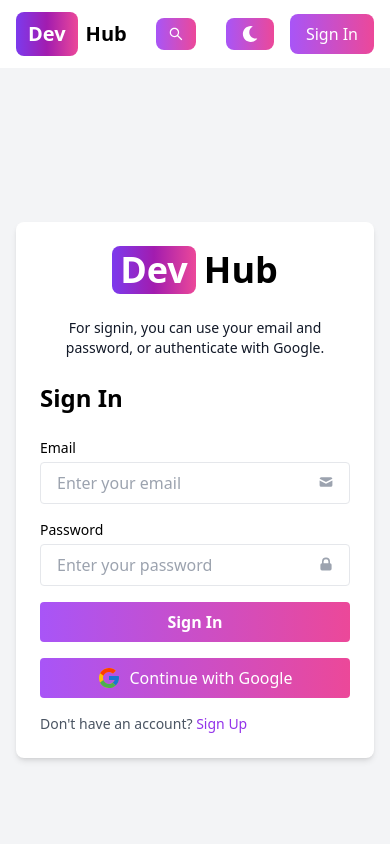
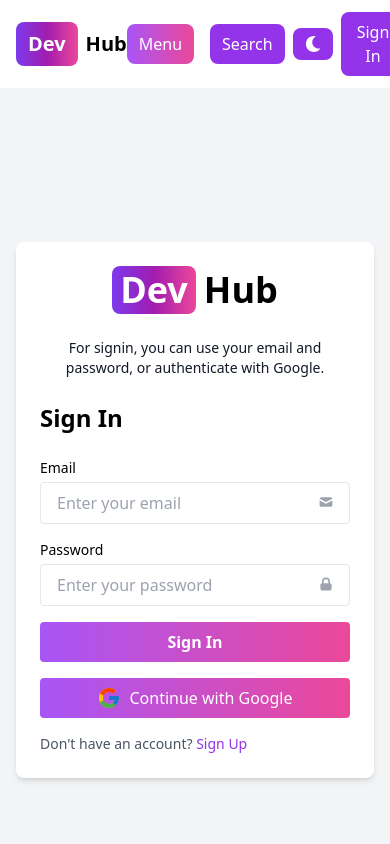
Before and after one commit to Harikrish58/Blog-App_Frontend, a React (Vite) app: page / in a window 390 px wide. Shown: the top 844 px of the page. Built offline with nearby package versions, Linux system fonts and the light colour scheme; no server answers.

Commit message:
Update Header component for mobile responsiveness with Hamburger menu

```diff
--- a/src/Components/Header.jsx
+++ b/src/Components/Header.jsx
@@ -1,88 +1,94 @@
-import React, { useState, useEffect } from "react"; // Importing React and useState for managing component state
+import React, { useState, useEffect } from "react"; // Importing React and useState for handling component state
 import { FaMoon, FaSun } from "react-icons/fa"; // Importing components for dark/light mode toggle
 import { AiOutlineSearch } from "react-icons/ai"; // Importing component for search button
-import { useSelector, useDispatch } from "react-redux"; // Importing hooks to interact with Redux
-import { Link, useNavigate, useLocation } from "react-router-dom"; // Importing hooks for routing
-import { signOutSuccess } from "../Redux/Slice/userSlice"; // Importing action for signing out
-import { toggleTheme } from "../Redux/Slice/themeSlice"; // Importing action to toggle light/dark theme
+import { useSelector, useDispatch } from "react-redux"; // Importing Redux hooks
+import { Link, useNavigate, useLocation } from "react-router-dom"; // Importing React Router hooks
+import { signOutSuccess } from "../Redux/Slice/userSlice"; // Importing Redux action to handle sign-out
+import { toggleTheme } from "../Redux/Slice/themeSlice"; // Importing the toggleTheme action for dark/light mode
 
 const Header = () => {
-  const path = useLocation().pathname; // Getting current route path
-  const dispatch = useDispatch(); // Dispatching Redux actions
-  const navigate = useNavigate(); // Navigation using React Router
+  const path = useLocation().pathname; // Getting the current URL path for active link highlighting
+  const dispatch = useDispatch(); // Getting the dispatch function from Redux
+  const navigate = useNavigate(); // For navigation using React Router
 
-  const { user } = useSelector((state) => state.user); // Getting current user from Redux state
-  const { theme } = useSelector((state) => state.theme); // Getting current theme from Redux state
+  const { user } = useSelector((state) => state.user); // Accessing the current user from Redux state
+  const { theme } = useSelector((state) => state.theme); // Accessing the current theme (light/dark) from Redux state
 
-  const [search, setSearch] = useState(""); // State for search input
-  const [searchError, setSearchError] = useState(null); // State to show error when search is empty
-  const [isMobileSearchOpen, setMobileSearchOpen] = useState(false); // Toggling mobile search field
-  const [isLoggedIn, setIsLoggedIn] = useState(true); // Checking if user is logged in
-  const [isDropdownOpen, setIsDropdownOpen] = useState(false); // Toggling profile dropdown
+  const [search, setSearch] = useState(""); // State to manage the search input
+  const [searchError, setSearchError] = useState(null); // State for handling search errors
+  const [isMobileSearchOpen, setMobileSearchOpen] = useState(false); // State to toggle mobile search visibility
+  const [isMobileMenuOpen, setMobileMenuOpen] = useState(false); // State to toggle mobile menu visibility
+  const [isDropdownOpen, setIsDropdownOpen] = useState(false); // State to toggle the profile dropdown visibility
+  const [isLoggedIn, setIsLoggedIn] = useState(true); // Add state to check if the user is logged in
 
   useEffect(() => {
-    const token = localStorage.getItem("token"); // Check token in localStorage
+    const token = localStorage.getItem("token"); // Checking token to verify if user is logged in
     if (!token) {
-      setIsLoggedIn(false); // If no token, user is not logged in
+      setIsLoggedIn(false); // Set logged in state
     }
   }, []);
 
-  // Redirect to sign-in page if user tries to access blogs without logging in
+  useEffect(() => {
+    document.addEventListener("click", closeDropdown); // Close dropdown when clicking outside
+    return () => {
+      document.removeEventListener("click", closeDropdown);
+    };
+  }, []);
+
+  // Handle click for "Blogs" tab
   const handleBlogsClick = () => {
     if (!user) {
-      alert("Please log in to see blogs."); // Show alert if user not logged in
+      alert("Please log in to see blogs."); // Show alert if not logged in
       navigate("/signin"); // Redirect to sign-in page
     }
   };
 
-  // Update search input value
+  // Handle the change in the search input
   const handleSearchChange = (e) => {
-    setSearch(e.target.value); // Update search state
-    setSearchError(null); // Clear any error
+    setSearch(e.target.value); // Update search input state
+    setSearchError(null); // Clear error message
   };
 
-  // Submit search form
+  // Handle the form submission for search
   const handleSearchSubmit = (e) => {
-    e.preventDefault(); // Prevent page reload
+    e.preventDefault(); // Prevent form reload
     if (search.trim() === "") {
-      setSearchError("Please enter a search term."); // Show error if empty
+      setSearchError("Please enter a search term."); // Set error if empty
       return;
     }
-    navigate(`/blogs?search=${search}`); // Navigate to blogs page with search query
-    setSearch(""); // Clear input
-    setMobileSearchOpen(false); // Close mobile search field
+    navigate(`/blogs?search=${search}`); // Redirect to search result
+    setSearch(""); // Clear search input
+    setMobileSearchOpen(false); // Close mobile search
   };
 
-  // Toggle mobile search field
+  // Toggle mobile search input
   const handleMobileSearchToggle = () => {
-    setMobileSearchOpen(!isMobileSearchOpen); // Open or close the search field
-    setSearch(""); // Clear search input
-    setSearchError(null); // Clear any error
+    setMobileSearchOpen(!isMobileSearchOpen); // Toggle mobile search
+    setSearch(""); // Clear input
+    setSearchError(null); // Clear error
   };
 
   // Toggle profile dropdown
   const toggleDropdown = () => {
-    setIsDropdownOpen(!isDropdownOpen); // Open or close dropdown
+    setIsDropdownOpen(!isDropdownOpen); // Toggle dropdown
   };
 
-  // Close dropdown when clicked outside
+  // Close dropdown on outside click
   const closeDropdown = (e) => {
     if (!e.target.closest(".profile-dropdown")) {
-      setIsDropdownOpen(false); // Close dropdown if click outside
+      setIsDropdownOpen(false); // Close dropdown
     }
   };
 
-  useEffect(() => {
-    document.addEventListener("click", closeDropdown); // Listen for outside clicks
-    return () => {
-      document.removeEventListener("click", closeDropdown); // Cleanup
-    };
-  }, []);
+  // Toggle mobile nav menu
+  const toggleMobileMenu = () => {
+    setMobileMenuOpen(!isMobileMenuOpen); // Toggle menu visibility
+  };
 
   return (
     <header className="bg-white text-black dark:bg-black dark:text-white shadow-md">
-      <div className="max-w-screen-xl mx-auto px-4 py-3 flex flex-wrap justify-between items-center">
-        {/* Logo and App name */}
+      <div className="max-w-screen-xl mx-auto px-4 py-3 flex justify-between items-center relative">
+        {/* Logo */}
         <Link
           to="/blogs"
           className="flex items-center space-x-2 text-xl font-semibold dark:text-white"
@@ -93,8 +99,18 @@ const Header = () => {
           <span>Hub</span>
         </Link>
 
-        {/* Navigation links */}
-        <div className="hidden md:flex space-x-6">
+        {/* Hamburger menu (visible only on mobile) */}
+        <div className="lg:hidden">
+          <button
+            onClick={toggleMobileMenu}
+            className="px-3 py-2 text-white bg-gradient-to-r from-purple-500 to-pink-500 rounded-lg"
+          >
+            Menu
+          </button>
+        </div>
+
+        {/* Desktop Nav Links */}
+        <div className="hidden lg:flex space-x-6">
           <Link
             to="/about"
             className={`text-lg font-medium ${
@@ -118,47 +134,7 @@ const Header = () => {
           </Link>
         </div>
 
-        {/* Mobile search toggle */}
-        <div className="lg:hidden flex items-center gap-2">
-          <button
-            className={`${
-              isMobileSearchOpen ? "hidden" : ""
-            } bg-gradient-to-r from-purple-500 to-pink-500 text-white px-3 py-2 rounded-lg`}
-            onClick={handleMobileSearchToggle}
-          >
-            <AiOutlineSearch />
-          </button>
-
-          {/* Mobile search input */}
-          <form
-            onSubmit={handleSearchSubmit}
-            className={`${
-              isMobileSearchOpen ? "flex" : "hidden"
-            } items-center gap-2 w-full`}
-          >
-            <div className="relative w-full">
-              <input
-                type="text"
-                placeholder="Search Blogs...."
-                className="pr-10 text-black dark:text-white border border-gray-300 rounded-lg py-2 px-3 w-full dark:bg-gray-800"
-                value={search}
-                onChange={handleSearchChange}
-                autoFocus
-              />
-              {searchError && (
-                <div className="text-red-500 text-sm mt-2">{searchError}</div>
-              )}
-            </div>
-            <button
-              type="submit"
-              className="ml-2 bg-gradient-to-r from-purple-500 to-pink-500 text-white py-2 px-4 rounded-lg"
-            >
-              Search
-            </button>
-          </form>
-        </div>
-
-        {/* Search form (desktop) */}
+        {/* Desktop search form */}
         <form
           onSubmit={handleSearchSubmit}
           className="hidden md:flex items-center w-1/3"
@@ -166,7 +142,7 @@ const Header = () => {
           <div className="relative w-full">
             <input
               type="text"
-              placeholder="Search Blogs...."
+              placeholder="Search Blogs..."
               className="w-full px-4 py-2 rounded-lg border dark:bg-gray-800 dark:text-white dark:border-gray-600"
               value={search}
               onChange={handleSearchChange}
@@ -183,17 +159,27 @@ const Header = () => {
           </button>
         </form>
 
-        {/* Right side buttons */}
-        <div className="flex items-center gap-4">
+        {/* Right-side buttons */}
+        <div className="flex items-center gap-2 ml-4">
+          {/* Mobile search toggle */}
+          <div className="block md:hidden">
+            <button
+              className="px-3 py-2 bg-purple-600 text-white rounded-lg"
+              onClick={handleMobileSearchToggle}
+            >
+              Search
+            </button>
+          </div>
+
           {/* Theme toggle button */}
           <button
             onClick={() => dispatch(toggleTheme())}
-            className="bg-gradient-to-r from-purple-500 to-pink-500 text-white py-2 px-4 rounded-lg"
+            className="px-3 py-2 bg-purple-600 text-white rounded-lg"
           >
             {theme === "dark" ? <FaSun /> : <FaMoon />}
           </button>
 
-          {/* Profile dropdown or Sign In button */}
+          {/* Profile/Sign In button */}
           {user ? (
             <div className="relative profile-dropdown">
               <button className="flex items-center" onClick={toggleDropdown}>
@@ -231,12 +217,71 @@ const Header = () => {
             </div>
           ) : (
             <Link to="/signin">
-              <button className="py-2 px-4 bg-gradient-to-r from-purple-500 to-pink-500 text-white hover:bg-gradient-to-l rounded-lg">
+              <button className="py-2 px-4 bg-purple-600 text-white rounded-lg">
                 Sign In
               </button>
             </Link>
           )}
         </div>
+
+        {/* Mobile search form (below nav) */}
+        <div className="w-full mt-2 md:hidden">
+          <form
+            onSubmit={handleSearchSubmit}
+            className={`${
+              isMobileSearchOpen ? "flex" : "hidden"
+            } flex-col gap-2`}
+          >
+            <input
+              type="text"
+              placeholder="Search Blogs..."
+              className="text-black dark:text-white border border-gray-300 rounded-lg py-2 px-3 w-full dark:bg-gray-800"
+              value={search}
+              onChange={handleSearchChange}
+              autoFocus
+            />
+            {searchError && (
+              <div className="text-red-500 text-sm">{searchError}</div>
+            )}
+            <button
+              type="submit"
+              className="bg-purple-600 text-white py-2 px-4 rounded-lg"
+            >
+              Search
+            </button>
+          </form>
+        </div>
+
+        {/* Mobile menu dropdown */}
+        {isMobileMenuOpen && (
+          <div className="absolute top-full left-0 w-full bg-white dark:bg-gray-900 mt-2 px-4 py-3 rounded-lg shadow-lg flex flex-col gap-3 lg:hidden z-20">
+            <Link
+              to="/about"
+              className={`text-lg font-medium ${
+                path === "/about"
+                  ? "text-purple-600"
+                  : "text-gray-800 dark:text-white"
+              }`}
+              onClick={() => setMobileMenuOpen(false)}
+            >
+              About
+            </Link>
+            <Link
+              to="/blogs"
+              className={`text-lg font-medium ${
+                path === "/blogs"
+                  ? "text-purple-600"
+                  : "text-gray-800 dark:text-white"
+              }`}
+              onClick={() => {
+                handleBlogsClick();
+                setMobileMenuOpen(false);
+              }}
+            >
+              Blogs
+            </Link>
+          </div>
+        )}
       </div>
     </header>
   );
```
